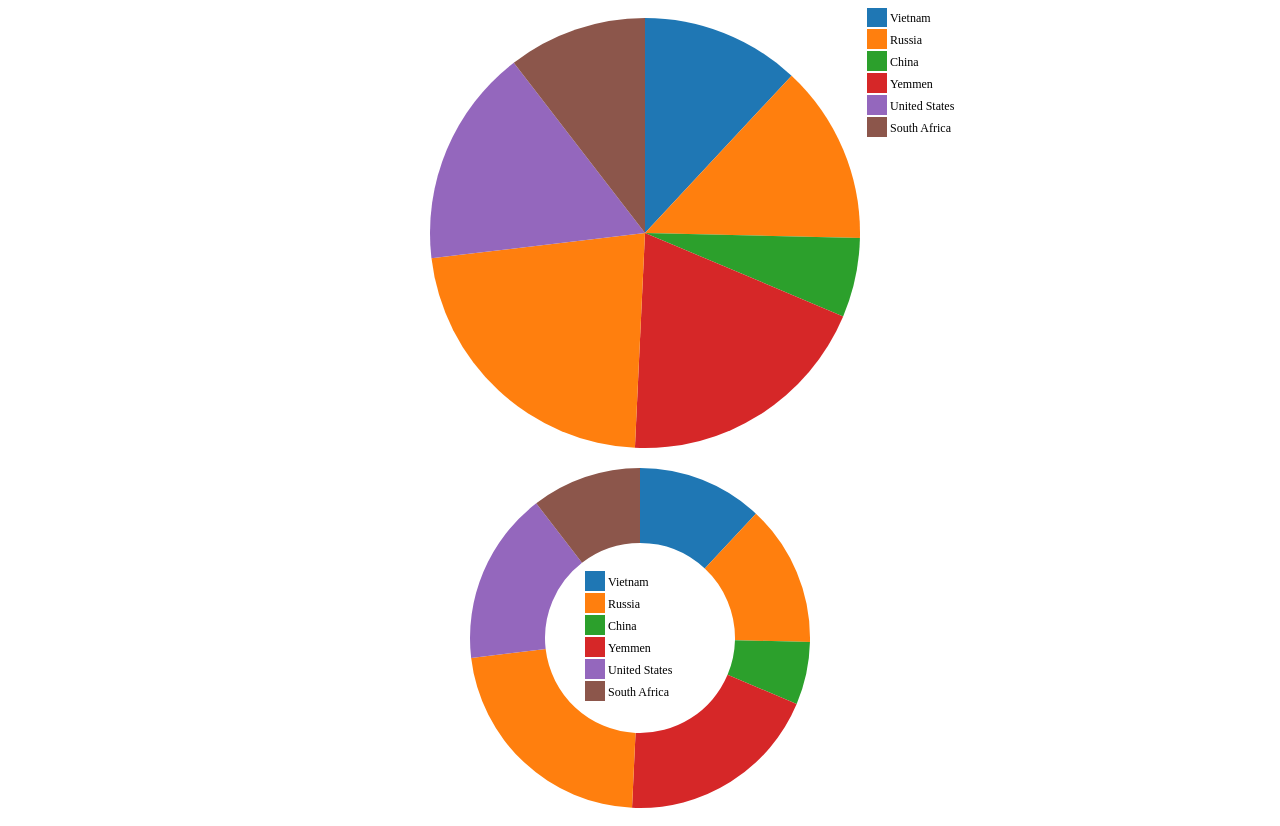
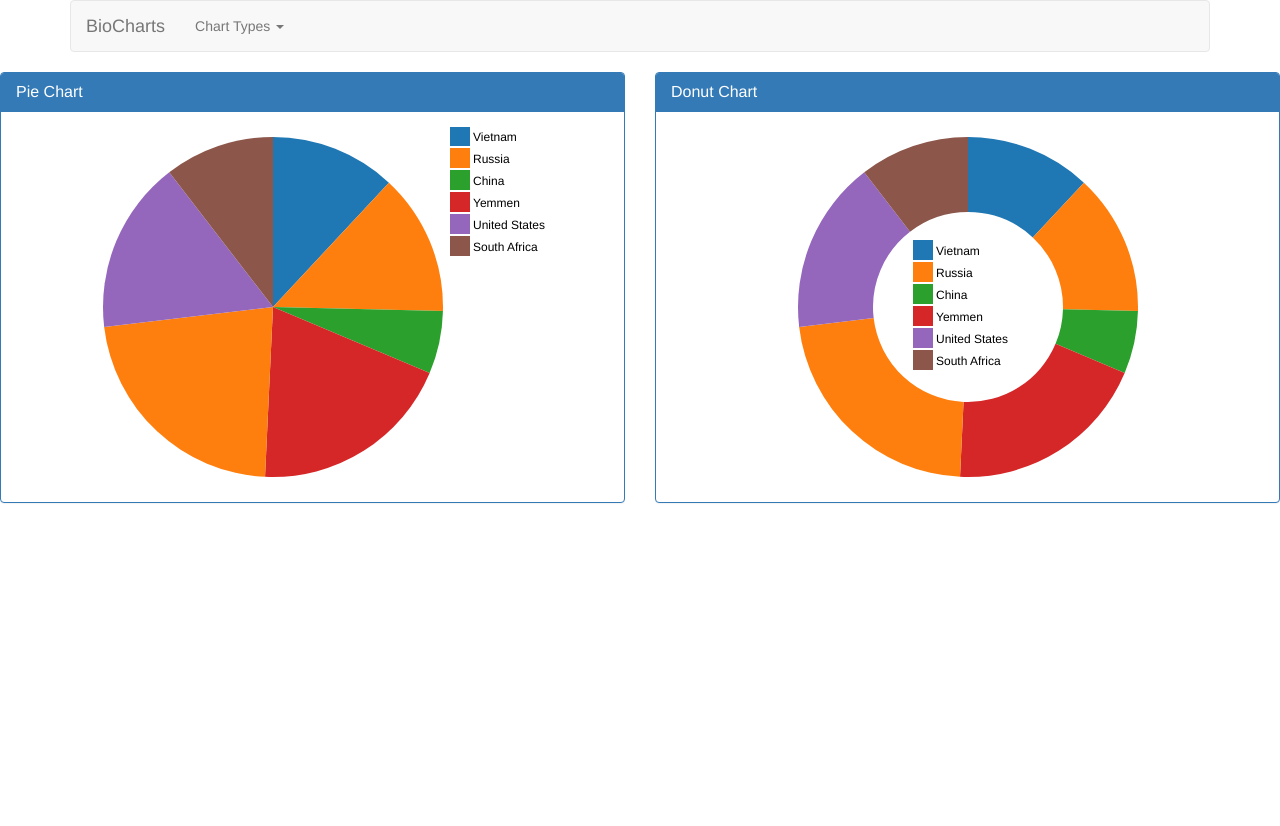
Before and after one commit to Biot-Savart/BioCharting, a plain HTML site: page index.html in a window 1280 px wide. After the commit the page ends 800 px from the top, so only its background shows below. Drawn offline with nearby package versions, Linux system fonts and the light colour scheme; files whose address does not match are found by name.

Commit message:
Added formatting

```diff
--- a/css/bioCharts/bioCharts.css
+++ b/css/bioCharts/bioCharts.css
@@ -12,7 +12,7 @@ rect {
     }
 
 #pieChartDiv {
-    height: 450px;
+    height: 360px;
     position: relative;
     width: 440px;
     margin: 0 auto;
--- a/index.html
+++ b/index.html
@@ -10,19 +10,79 @@
 
     <title>BioCharts</title>
 
+    <link rel="stylesheet" href="https://maxcdn.bootstrapcdn.com/bootstrap/3.3.7/css/bootstrap.min.css" integrity="sha384-BVYiiSIFeK1dGmJRAkycuHAHRg32OmUcww7on3RYdg4Va+PmSTsz/K68vbdEjh4u" crossorigin="anonymous">
+
 	<link href="css/bioCharts/bioCharts.css" rel="stylesheet">
 
  </head>
 
   	<body>
 
-	<div id="pieChartDiv"></div>
-    <div id="donutChartDiv"></div>
+
+    <div class="container">
+
+      <!-- Static navbar -->
+      <nav class="navbar navbar-default">
+        <div class="container-fluid">
+          <div class="navbar-header">
+            <button type="button" class="navbar-toggle collapsed" data-toggle="collapse" data-target="#navbar" aria-expanded="false" aria-controls="navbar">
+              <span class="sr-only">Toggle navigation</span>
+              <span class="icon-bar"></span>
+              <span class="icon-bar"></span>
+              <span class="icon-bar"></span>
+            </button>
+            <a class="navbar-brand" href="#">BioCharts</a>
+          </div>
+          <div id="navbar" class="navbar-collapse collapse">
+            <ul class="nav navbar-nav">
+              <li class="dropdown">
+                <a href="#" id="searchDropDown" class="dropdown-toggle" data-toggle="dropdown" role="button" aria-haspopup="true" aria-expanded="false">Chart Types <span class="caret"></span></a>
+                <ul class="dropdown-menu">
+
+                  <li id="pie"><a href="#pieChartDiv">Pie</a></li>
+                  <li id="donut"><a href="#donutChartDiv">Donut</a></li>
+
+                </ul>
+              </li>
+            </ul>
+          </div><!--/.nav-collapse -->
+        </div><!--/.container-fluid -->
+      </nav>
+    </div> <!-- /container -->
+
+
+
+  	<div class="row">
+  		<div class="col-md-6">
+  			<div class="panel panel-primary">
+  				<div class="panel-heading">
+  					<h3 class="panel-title">Pie Chart</h3>
+  				</div>
+  				<div class="panel-body">
+  					<div id="pieChartDiv"></div>
+  				</div>
+  			</div>
+  		</div>
+  		<div class="col-md-6">
+  			<div class="panel panel-primary">
+  				<div class="panel-heading">
+  					<h3 class="panel-title">Donut Chart</h3>
+  				</div>
+  				<div class="panel-body">
+  					<div id="donutChartDiv"></div>
+  				</div>
+  			</div>
+  		</div>
+  	</div>
+
+
+
 
 
 	<script src="https://ajax.googleapis.com/ajax/libs/jquery/3.1.1/jquery.min.js"></script>
     <script>window.jQuery || document.write('<script src="../../assets/js/vendor/jquery.min.js"><\/script>')</script>
   	<script src="js/d3//d3.js"></script>
+  	<script src="https://maxcdn.bootstrapcdn.com/bootstrap/3.3.7/js/bootstrap.min.js" integrity="sha384-Tc5IQib027qvyjSMfHjOMaLkfuWVxZxUPnCJA7l2mCWNIpG9mGCD8wGNIcPD7Txa" crossorigin="anonymous"></script>
   	<script src="js/bioCharts/pie.js"></script>
   	<script src="js/bioCharts/donut.js"></script>
    </body>
@@ -35,7 +95,7 @@
        //Load the json data
         $.getJSON( "https://raw.githubusercontent.com/Biot-Savart/BioCharting/develop/MOCK_DATA.json", function( data ) {
 
-            addPie(data, '#pieChartDiv',450,450);
+            addPie(data, '#pieChartDiv',360,360);
     		addDonut(data, '#donutChartDiv');
 
           });
```
Also changed, not shown: images/donut.PNG (added), images/pie.PNG (added), 1 other file.
